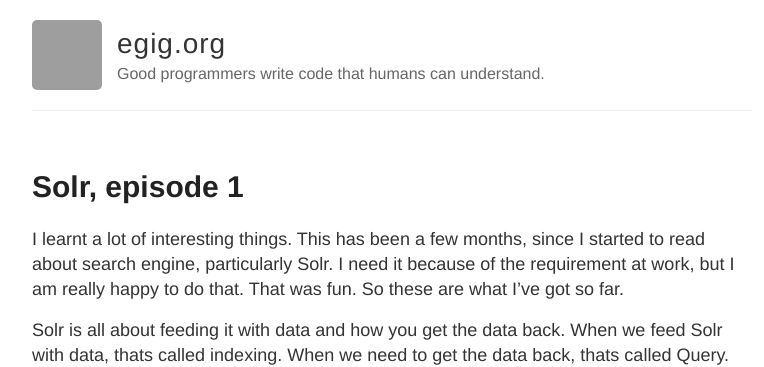
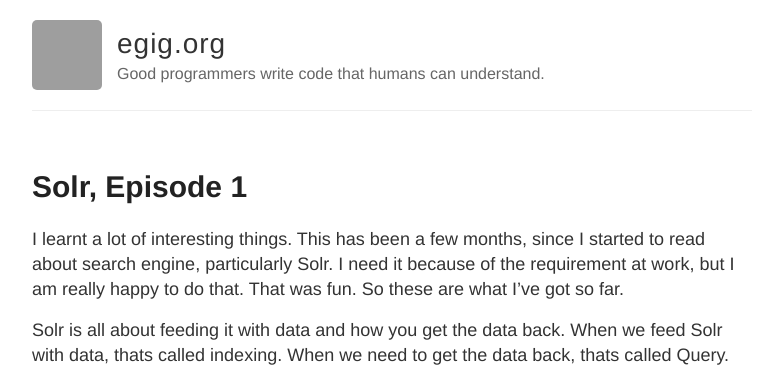
Before and after one commit to egig/egig.github.io, a Jekyll site: the page built from _posts/2017-12-24-solr-episode-1.markdown, in a window 1280 px wide, cut to the strip 0-367 px from the top of the page. Shown: the whole strip, without its empty margins (248-1012 px from the left). Built offline with Jekyll 4.4.1, drawn with Linux system fonts in a browser that asks for light colours; grey boxes are pictures that could not be loaded.

```diff
--- a/_posts/2017-12-24-solr-episode-1.markdown
+++ b/_posts/2017-12-24-solr-episode-1.markdown
@@ -4,7 +4,7 @@ comments: true
 date: 2017-12-24 18:50:00+00:00
 layout: post
 slug: solr-episode-1
-title: Solr, episode 1
+title: Solr, Episode 1
 wordpress_id: 103
 categories:
 - Review
```
